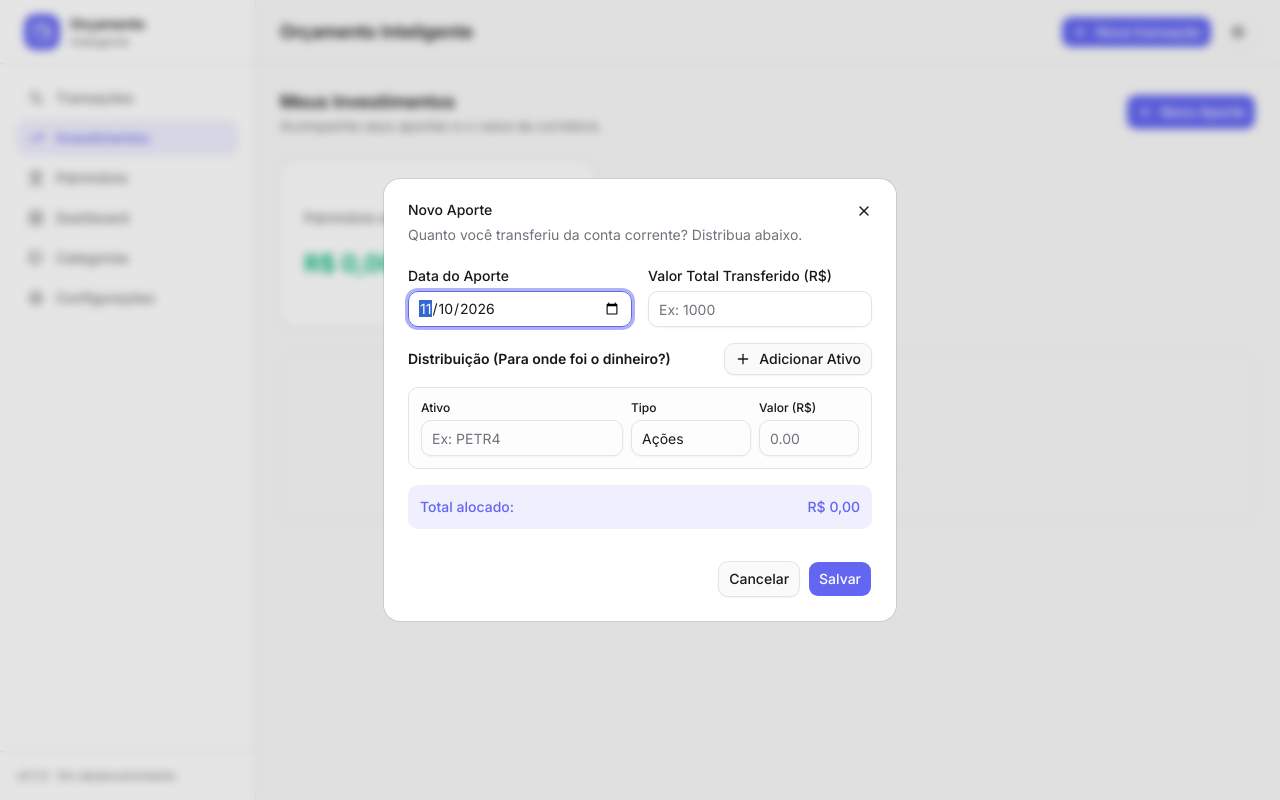
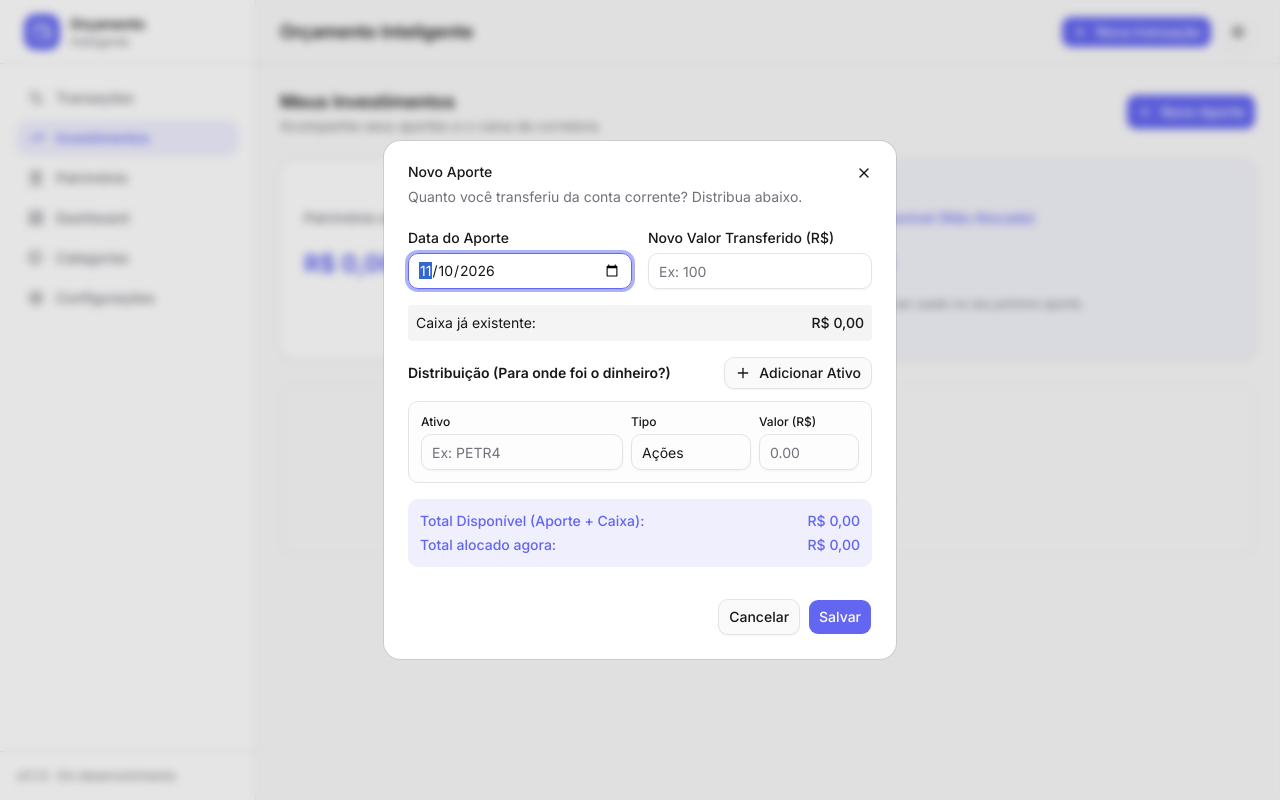
Before and after one commit to ErisonFelipe/orcamento-inteligente, a React (Vite) app in the folder frontend/: page /investments in a window 1280 px wide. Both pictures are taken after a click on the button "Novo Aporte". Built offline with nearby package versions, Linux system fonts and the light colour scheme; no server answers.

Commit message:
feat: permite usar o saldo do caixa em novos aportes

```diff
--- a/frontend/src/pages/investments.tsx
+++ b/frontend/src/pages/investments.tsx
@@ -1,10 +1,11 @@
-import { useState } from "react"
-import { Plus, TrendingUp, Trash2, Pencil, Loader2 } from "lucide-react"
+import { useState, useMemo } from "react"
+import { Plus, TrendingUp, Trash2, Pencil, Loader2, Wallet } from "lucide-react"
 import { toast } from "sonner"
 import { useForm, useFieldArray } from "react-hook-form"
 import { zodResolver } from "@hookform/resolvers/zod"
 import { z } from "zod"
 import { formatCurrency, formatDate } from "@/lib/format"
+import { investmentsApi } from "@/services/api"
 
 import { Button } from "@/components/ui/button"
 import { Card, CardContent } from "@/components/ui/card"
@@ -25,7 +26,6 @@ import {
   useDeleteInvestment,
 } from "@/hooks/use-investments"
 
-// Motor de cálculo para os inputs
 function evaluateMath(expression: string): string {
   try {
     const sanitized = expression.replace(/[^0-9+\-*/().\s]/g, '')
@@ -39,7 +39,6 @@ function evaluateMath(expression: string): string {
   return expression
 }
 
-// Schema do formulário de investimento
 const investmentSchema = z.object({
   date: z.string().min(1, "Data obrigatória"),
   totalAmount: z.string().min(1, "Valor total obrigatório"),
@@ -62,9 +61,20 @@ export function InvestmentsPage() {
 
   const [isDialogOpen, setIsDialogOpen] = useState(false)
   const [editingId, setEditingId] = useState<number | null>(null)
+
+  // Modais de atualização de saldo
   const [isBalanceDialogOpen, setIsBalanceDialogOpen] = useState(false)
   const [editingBalanceId, setEditingBalanceId] = useState<number | null>(null)
   const [newBalance, setNewBalance] = useState("")
+
+  const items = data?.items ?? []
+
+  // Calcula o valor total que já está em caixa (não alocado)
+  const currentCash = useMemo(() => {
+    return items
+      .filter((inv) => inv.name === "Caixa (Não alocado)" || inv.type === "Caixa")
+      .reduce((acc, inv) => acc + Number(inv.current_value || inv.amount), 0)
+  }, [items])
 
   const form = useForm<InvestmentFormValues>({
     resolver: zodResolver(investmentSchema),
@@ -87,7 +97,9 @@ export function InvestmentsPage() {
     return acc + (Number(evaluateMath(curr.amount || "0")) || 0)
   }, 0)
 
-  const remainingCash = watchTotal - totalAllocated
+  // O total disponível é o que está no caixa + o novo aporte
+  const totalAvailable = currentCash + watchTotal
+  const remainingCash = totalAvailable - totalAllocated
   const isOverAllocated = remainingCash < -0.01
 
   function openCreate() {
@@ -100,7 +112,6 @@ export function InvestmentsPage() {
     setIsDialogOpen(true)
   }
 
-  // A edição para investimentos é simplificada (só edita os dados básicos do ativo)
   function openEdit(inv: any) {
     setEditingId(inv.id)
     form.reset({
@@ -110,65 +121,6 @@ export function InvestmentsPage() {
     })
     setIsDialogOpen(true)
   }
-
-  async function onSubmit(values: InvestmentFormValues) {
-    if (isOverAllocated) {
-      toast.error("A soma das alocações é maior que o valor total.")
-      return
-    }
-
-    try {
-      if (editingId) {
-        // Edição simples (apenas 1 item)
-        await updateMutation.mutateAsync({
-          id: editingId,
-          payload: {
-            name: values.allocations[0].name,
-            type: values.allocations[0].type,
-            amount: evaluateMath(values.allocations[0].amount),
-            date: values.date
-          }
-        })
-        toast.success("Investimento atualizado")
-      } else {
-        // Criação com Rateio
-        const itemsToCreate = values.allocations.map(alloc => ({
-          name: alloc.name,
-          type: alloc.type,
-          amount: evaluateMath(alloc.amount),
-          date: values.date
-        }))
-
-        // Se sobrou dinheiro, adiciona no Caixa automaticamente
-        if (remainingCash > 0.01) {
-          itemsToCreate.push({
-            name: "Caixa (Não alocado)",
-            type: "Caixa",
-            amount: remainingCash.toFixed(2),
-            date: values.date
-          })
-        }
-
-        await createBulkMutation.mutateAsync({ items: itemsToCreate })
-        toast.success(`Aporte de ${formatCurrency(values.totalAmount)} registrado`)
-      }
-      setIsDialogOpen(false)
-    } catch (err) {
-      toast.error("Erro ao salvar investimento")
-    }
-  }
-
-  function handleDelete(id: number) {
-    if (confirm("Tem certeza que deseja excluir este investimento?")) {
-      deleteMutation.mutate(id, {
-        onSuccess: () => toast.success("Investimento excluído"),
-        onError: () => toast.error("Erro ao excluir"),
-      })
-    }
-  }
-
-  const items = data?.items ?? []
-  const totalInvested = items.reduce((acc, item) => acc + Number(item.amount), 0)
 
   function openBalanceEdit(inv: any) {
     setEditingBalanceId(inv.id)
@@ -190,6 +142,74 @@ export function InvestmentsPage() {
     }
   }
 
+  async function onSubmit(values: InvestmentFormValues) {
+    if (isOverAllocated) {
+      toast.error("A soma das alocações é maior que o valor disponível (Aporte + Caixa).")
+      return
+    }
+
+    try {
+      if (editingId) {
+        await updateMutation.mutateAsync({
+          id: editingId,
+          payload: {
+            name: values.allocations[0].name,
+            type: values.allocations[0].type,
+            amount: evaluateMath(values.allocations[0].amount),
+            date: values.date
+          }
+        })
+        toast.success("Investimento atualizado")
+      } else {
+        // 1. Encontra os registros antigos de caixa para deletar
+        const oldCashItems = items.filter(
+          (inv) => inv.name === "Caixa (Não alocado)" || inv.type === "Caixa"
+        )
+
+        // 2. Prepara os novos ativos
+        const itemsToCreate = values.allocations.map(alloc => ({
+          name: alloc.name,
+          type: alloc.type,
+          amount: evaluateMath(alloc.amount),
+          date: values.date
+        }))
+
+        // 3. Se sobrou dinheiro no caixa, adiciona o novo registro de caixa
+        if (remainingCash > 0.01) {
+          itemsToCreate.push({
+            name: "Caixa (Não alocado)",
+            type: "Caixa",
+            amount: remainingCash.toFixed(2),
+            date: values.date
+          })
+        }
+
+        // 4. Deleta os caixas antigos para não duplicar o dinheiro
+        if (oldCashItems.length > 0) {
+          await Promise.all(oldCashItems.map(inv => investmentsApi.delete(inv.id)))
+        }
+
+        // 5. Cria os novos registros
+        await createBulkMutation.mutateAsync({ items: itemsToCreate })
+        toast.success(`Aporte de ${formatCurrency(values.totalAmount)} registrado`)
+      }
+      setIsDialogOpen(false)
+    } catch (err) {
+      toast.error("Erro ao salvar investimento")
+    }
+  }
+
+  function handleDelete(id: number) {
+    if (confirm("Tem certeza que deseja excluir este investimento?")) {
+      deleteMutation.mutate(id, {
+        onSuccess: () => toast.success("Investimento excluído"),
+        onError: () => toast.error("Erro ao excluir"),
+      })
+    }
+  }
+
+  const totalInvested = items.reduce((acc, item) => acc + Number(item.current_value || item.amount), 0)
+
   return (
     <div className="space-y-6">
       <div className="flex items-center justify-between">
@@ -202,18 +222,31 @@ export function InvestmentsPage() {
         </Button>
       </div>
 
-      <div className="grid gap-4 md:grid-cols-3">
+      <div className="grid gap-4 md:grid-cols-2">
         <Card>
           <CardContent className="p-6">
             <p className="text-sm font-medium text-muted-foreground">Patrimônio em Investimentos</p>
-            <p className="text-2xl font-bold text-income mt-2">
+            <p className="text-2xl font-bold text-primary mt-2">
               {formatCurrency(totalInvested.toString())}
+            </p>
+          </CardContent>
+        </Card>
+        <Card className="bg-primary/5 border-primary/20">
+          <CardContent className="p-6">
+            <p className="text-sm font-medium text-primary flex items-center gap-2">
+              <Wallet className="h-4 w-4" /> Caixa Disponível (Não Alocado)
+            </p>
+            <p className="text-2xl font-bold text-primary mt-2">
+              {formatCurrency(currentCash.toString())}
+            </p>
+            <p className="text-xs text-muted-foreground mt-1">
+              Este saldo pode ser usado no seu próximo aporte.
             </p>
           </CardContent>
         </Card>
       </div>
 
- {isLoading ? (
+      {isLoading ? (
         <p>Carregando...</p>
       ) : items.length === 0 ? (
         <div className="text-center py-12 border border-dashed rounded-lg">
@@ -223,7 +256,6 @@ export function InvestmentsPage() {
       ) : (
         <div className="space-y-2">
           {items.map((inv) => {
-            // Calcula a rentabilidade (se houver current_value)
             const value = Number(inv.current_value || inv.amount)
             const aporte = Number(inv.amount)
             const profit = value - aporte
@@ -238,7 +270,7 @@ export function InvestmentsPage() {
 
                 <div className="flex items-center gap-6">
                   <div className="text-right">
-                    <p className="text-sm text-muted-foreground text-xs">Valor Atual</p>
+                    <p className="text-xs text-muted-foreground">Valor Atual</p>
                     <p className="font-semibold text-primary">{formatCurrency(value.toString())}</p>
                     {profit !== 0 && (
                       <p className={`text-xs ${profit > 0 ? 'text-income' : 'text-expense'}`}>
@@ -265,6 +297,7 @@ export function InvestmentsPage() {
         </div>
       )}
 
+      {/* MODAL DE NOVO APORTE */}
       <Dialog open={isDialogOpen} onOpenChange={setIsDialogOpen}>
         <DialogContent className="sm:max-w-lg">
           <DialogHeader>
@@ -283,9 +316,9 @@ export function InvestmentsPage() {
               </div>
               {!editingId && (
                 <div className="space-y-2">
-                  <Label>Valor Total Transferido (R$)</Label>
+                  <Label>Novo Valor Transferido (R$)</Label>
                   <Input
-                    placeholder="Ex: 1000"
+                    placeholder="Ex: 100"
                     {...form.register("totalAmount", {
                       onBlur: (e) => {
                         const val = e.target.value
@@ -297,7 +330,13 @@ export function InvestmentsPage() {
               )}
             </div>
 
-            {/* LISTA DINÂMICA DE ALOCAÇÕES */}
+            {!editingId && (
+              <div className="p-2 bg-muted rounded text-sm flex justify-between">
+                <span>Caixa já existente:</span>
+                <span className="font-medium">{formatCurrency(currentCash.toFixed(2))}</span>
+              </div>
+            )}
+
             <div className="space-y-3 mt-4">
               <div className="flex items-center justify-between">
                 <Label className="text-sm font-semibold">Distribuição (Para onde foi o dinheiro?)</Label>
@@ -339,21 +378,25 @@ export function InvestmentsPage() {
               ))}
             </div>
 
-            {/* RESUMO DO CAIXA */}
             {!editingId && (
               <div className={`p-3 rounded-md text-sm ${isOverAllocated ? 'bg-destructive/10 text-destructive' : 'bg-primary/10 text-primary'}`}>
                 <div className="flex justify-between font-medium">
-                  <span>Total alocado:</span>
+                  <span>Total Disponível (Aporte + Caixa):</span>
+                  <span>{formatCurrency(totalAvailable.toFixed(2))}</span>
+                </div>
+                <div className="flex justify-between font-medium mt-1">
+                  <span>Total alocado agora:</span>
                   <span>{formatCurrency(totalAllocated.toFixed(2))}</span>
                 </div>
+
                 {remainingCash > 0 ? (
                   <div className="flex justify-between mt-1 pt-1 border-t border-primary/20">
-                    <span>Sobra para Caixa da Corretora:</span>
+                    <span>Nova sobra para Caixa:</span>
                     <span className="font-bold">{formatCurrency(remainingCash.toFixed(2))}</span>
                   </div>
                 ) : remainingCash < 0 ? (
                   <div className="flex justify-between mt-1 pt-1 border-t border-destructive/20 font-bold">
-                    <span>Atenção: Valores excedem o total!</span>
+                    <span>Atenção: Valores excedem o disponível!</span>
                     <span>{formatCurrency(Math.abs(remainingCash).toFixed(2))}</span>
                   </div>
                 ) : null}
@@ -370,13 +413,14 @@ export function InvestmentsPage() {
           </form>
         </DialogContent>
       </Dialog>
-       {/* NOVO DIALOG: Atualizar Saldo */}
+
+      {/* MODAL DE ATUALIZAR SALDO */}
       <Dialog open={isBalanceDialogOpen} onOpenChange={setIsBalanceDialogOpen}>
         <DialogContent className="sm:max-w-sm">
           <DialogHeader>
             <DialogTitle>Atualizar Valor do Ativo</DialogTitle>
             <DialogDescription>
-              Insira o valor de mercado atual do ativo. Seu aporte original não será alterado.
+              Insira o valor de mercado atual. O aporte original não muda.
             </DialogDescription>
           </DialogHeader>
           <div className="space-y-4 py-4">
@@ -392,7 +436,7 @@ export function InvestmentsPage() {
           </div>
           <DialogFooter>
             <Button variant="outline" onClick={() => setIsBalanceDialogOpen(false)}>Cancelar</Button>
-            <Button onClick={handleSaveBalance} disabled={updateMutation.isPending}>Salvar Novo Valor</Button>
+            <Button onClick={handleSaveBalance} disabled={updateMutation.isPending}>Salvar</Button>
           </DialogFooter>
         </DialogContent>
       </Dialog>
```
